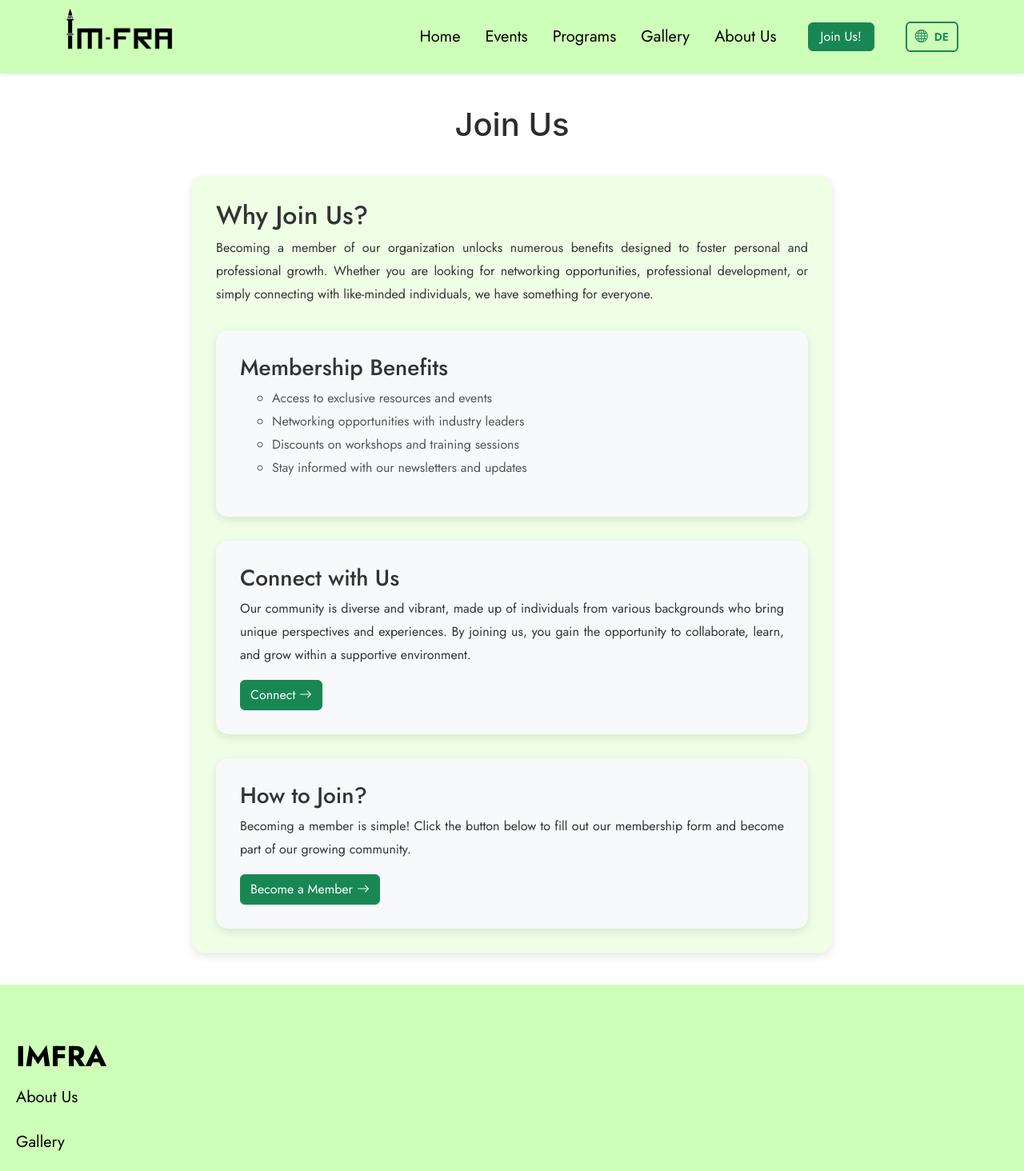
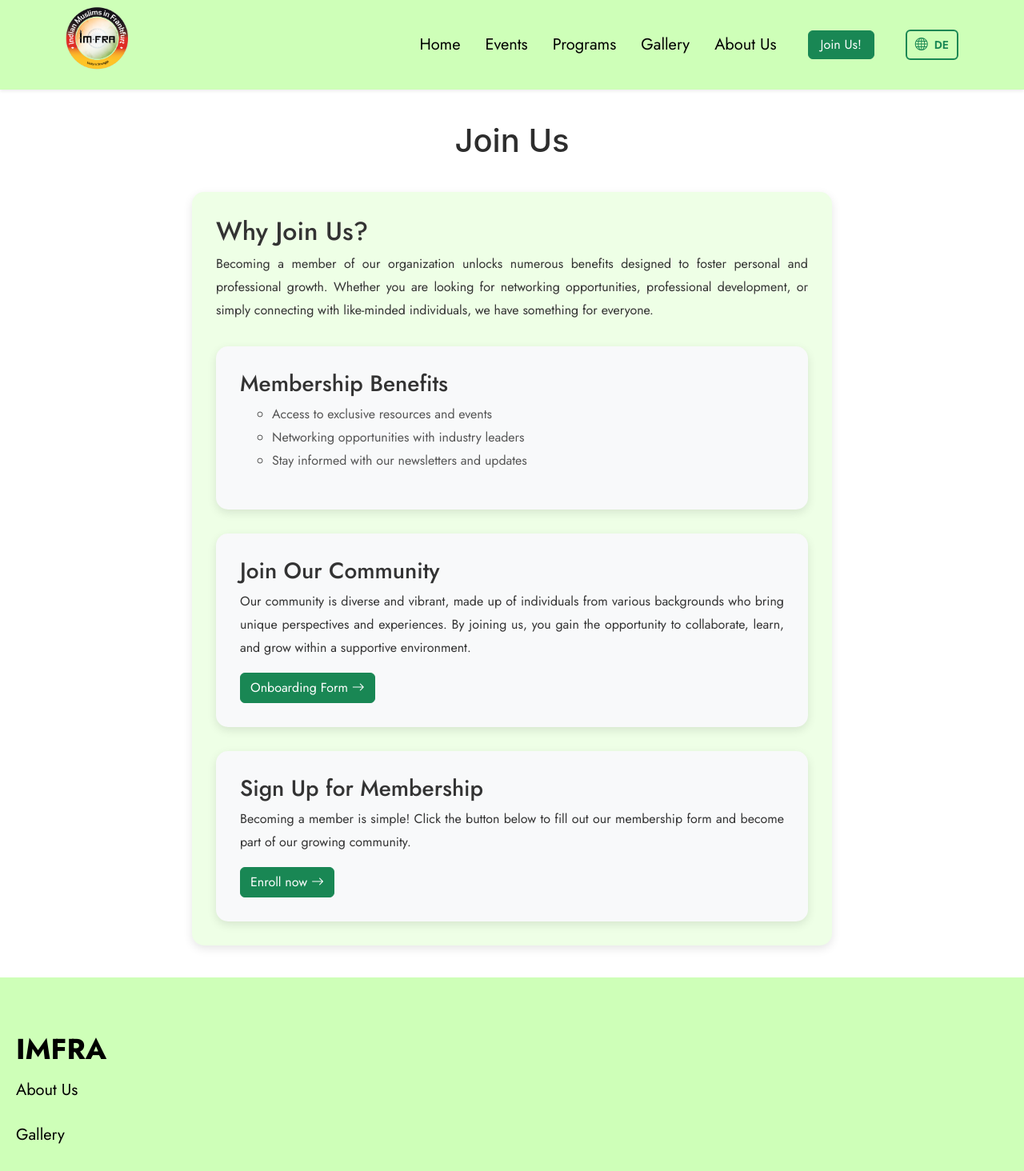
Before and after one commit to keenshi/IMFRA, a React (Create React App) app: page /joinUs in a window 1280 px wide. Shown: the top 1464 px of the page at 80% size. Built offline with nearby package versions, Linux system fonts and the light colour scheme.

Commit message:
made changes

```diff
--- a/src/Pages/JoinUs.js
+++ b/src/Pages/JoinUs.js
@@ -64,13 +64,12 @@ const JoinUs = () => {
             <ul style={styles.list}>
               <li>Access to exclusive resources and events</li>
               <li>Networking opportunities with industry leaders</li>
-              <li>Discounts on workshops and training sessions</li>
               <li>Stay informed with our newsletters and updates</li>
             </ul>
           </div>
 
           <div style={styles.roundedContainer}>
-            <h3>Connect with Us</h3>
+            <h3>Join Our Community</h3>
             <p>
               Our community is diverse and vibrant, made up of individuals from various
               backgrounds who bring unique perspectives and experiences. By joining us,
@@ -78,18 +77,18 @@ const JoinUs = () => {
               environment.
             </p>
             <a href="https://docs.google.com/forms/d/e/1FAIpQLSf2KMAFJHeSqzbwO5m1ewpBVIkdXfS9eSS4jigiHkctHBVYyw/viewform" target="_blank" rel="noopener noreferrer" className="btn btn-success text-white">
-              Connect <i className="bi bi-arrow-right"></i>
+              Onboarding Form <i className="bi bi-arrow-right"></i>
             </a>
           </div>
 
           <div style={styles.roundedContainer}>
-            <h3>How to Join?</h3>
+            <h3>Sign Up for Membership</h3>
             <p>
               Becoming a member is simple! Click the button below to fill out our
               membership form and become part of our growing community.
             </p>
             <a target="_blank" rel="noopener noreferrer" className="btn btn-success text-white ">
-              Become a Member <i className="bi bi-arrow-right"></i>
+              Enroll now <i className="bi bi-arrow-right"></i>
             </a>
           </div>
         </section>
--- a/src/header.jsx
+++ b/src/header.jsx
@@ -1,4 +1,5 @@
 import { Link } from "react-router-dom";
+import logo from './Logo.png';
 
 function Header() {
   return (
@@ -11,9 +12,9 @@ function Header() {
           {/* Logo */}
           <img
             className="mb-3"
-            src="/imfralogo.png"
+            src={logo}
             alt="Logo"
-            style={{ height: "60px" }}
+            style={{ height: "80px" }}
           />
 
           {/* Navigation Links */}
```
Also changed, not shown: src/Logo.png (renamed from Logo-IMFRA.png).
